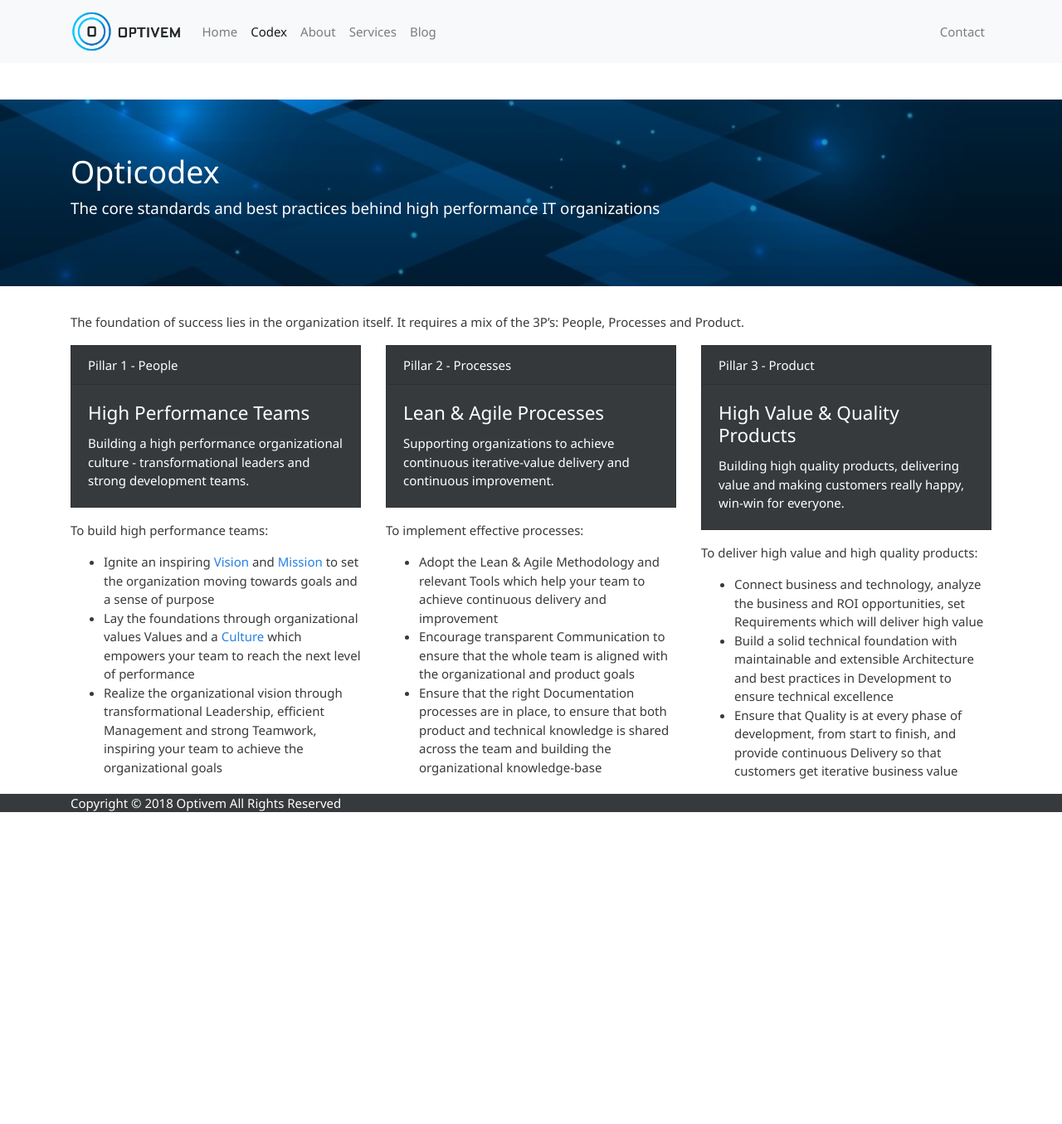
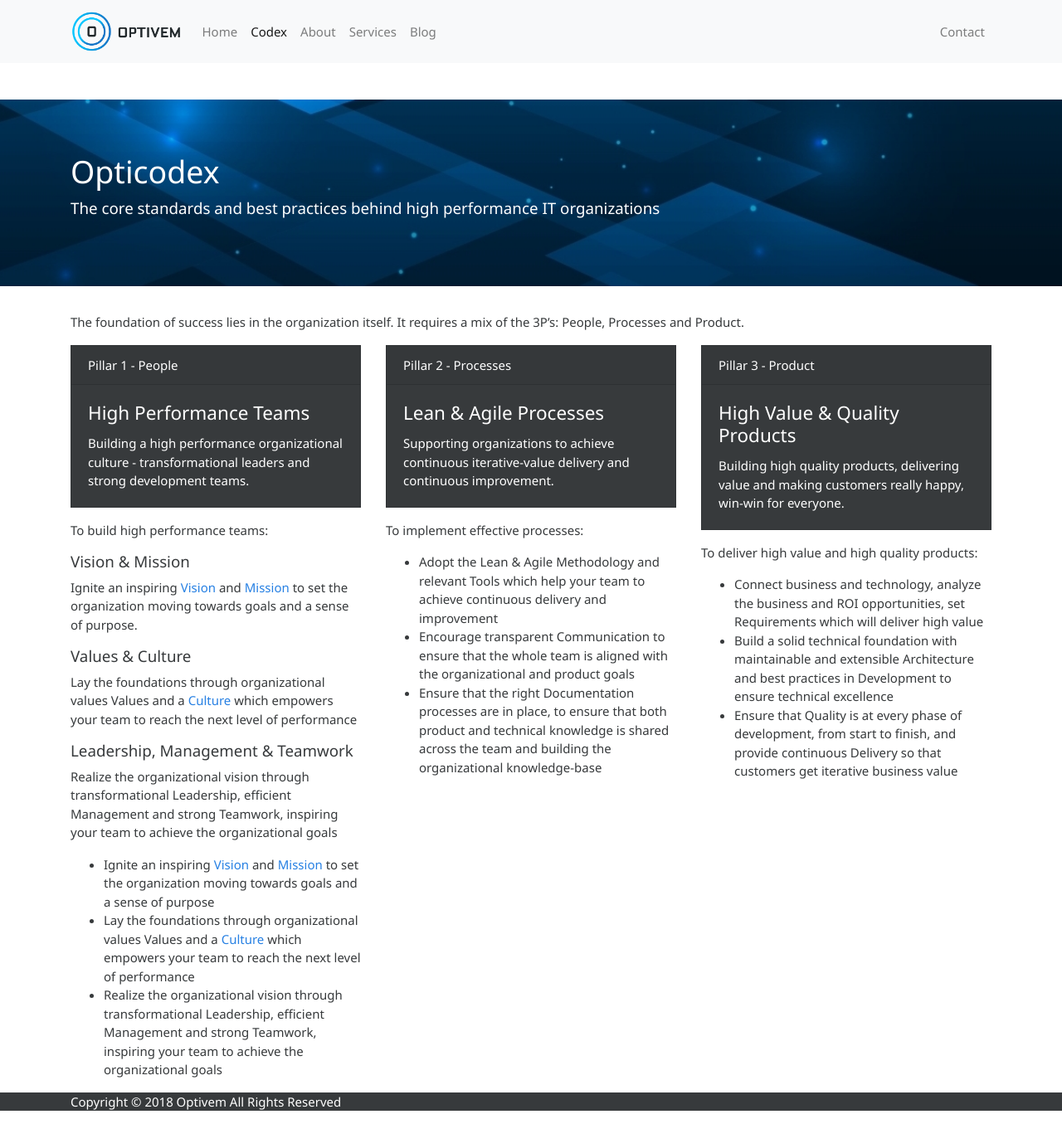
Before and after one commit to optivem/optivem.github.io, a Jekyll site: the page built from _pages/codex.md, in a window 1280 px wide and 1355 px high. Shown: the whole window at 83% size. Built offline with Jekyll 4.4.1, drawn with Linux system fonts in a browser that asks for light colours.

Commit message:
#10 Codex Page

```diff
--- a/_pages/codex.md
+++ b/_pages/codex.md
@@ -20,6 +20,18 @@ The foundation of success lies in the organization itself. It requires a mix of
 		</div>
 
 		<p>To build high performance teams:</p>
+
+		<h5>Vision & Mission</h5>
+
+		<p>Ignite an inspiring <a href="{{ site.url }}/codex/vision">Vision</a> and <a href="{{ site.url }}/codex/mission">Mission</a> to set the organization moving towards goals and a sense of purpose.</p>
+
+		<h5>Values & Culture</h5>
+
+		<p>Lay the foundations through organizational values Values and a <a href="{{ site.url }}/codex/culture">Culture</a> which empowers your team to reach the next level of performance</p>
+
+		<h5>Leadership, Management & Teamwork</h5>
+
+		<p>Realize the organizational vision through transformational Leadership, efficient Management and strong Teamwork, inspiring your team to achieve the organizational goals</p>
 
 		<ul>
 			<li>Ignite an inspiring <a href="{{ site.url }}/codex/vision">Vision</a> and <a href="{{ site.url }}/codex/mission">Mission</a> to set the organization moving towards goals and a sense of purpose</li>
```
